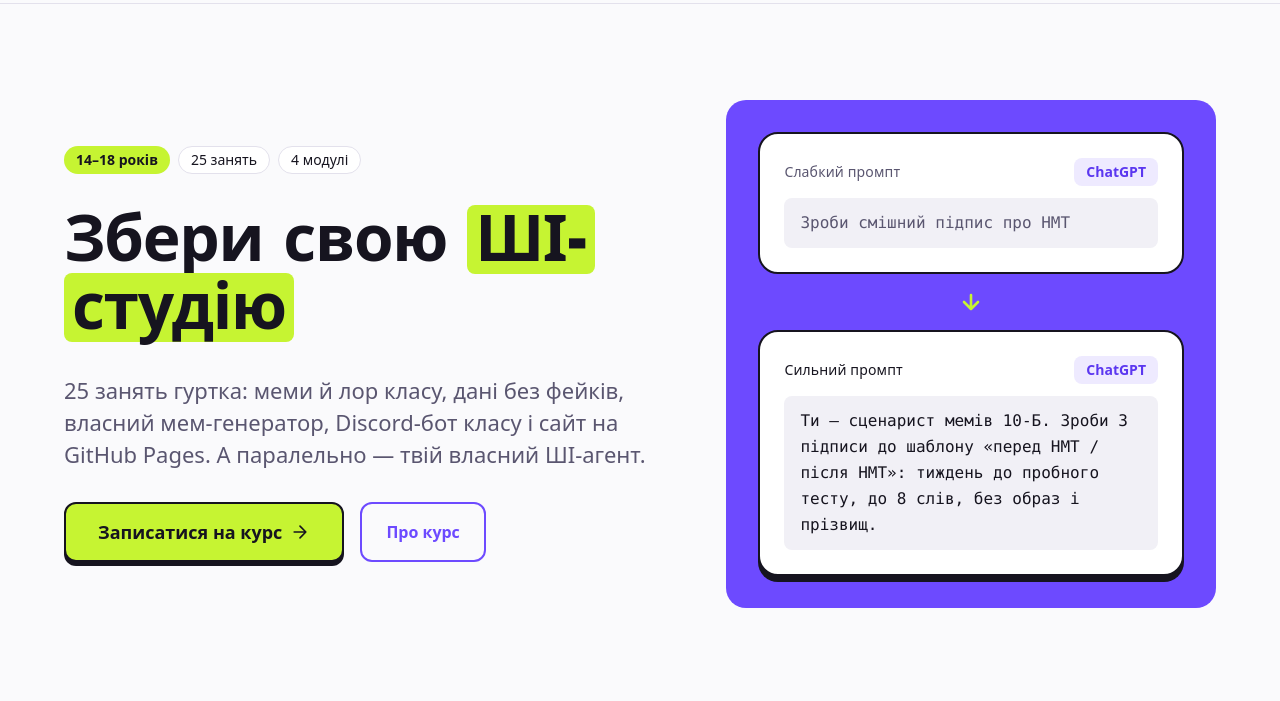
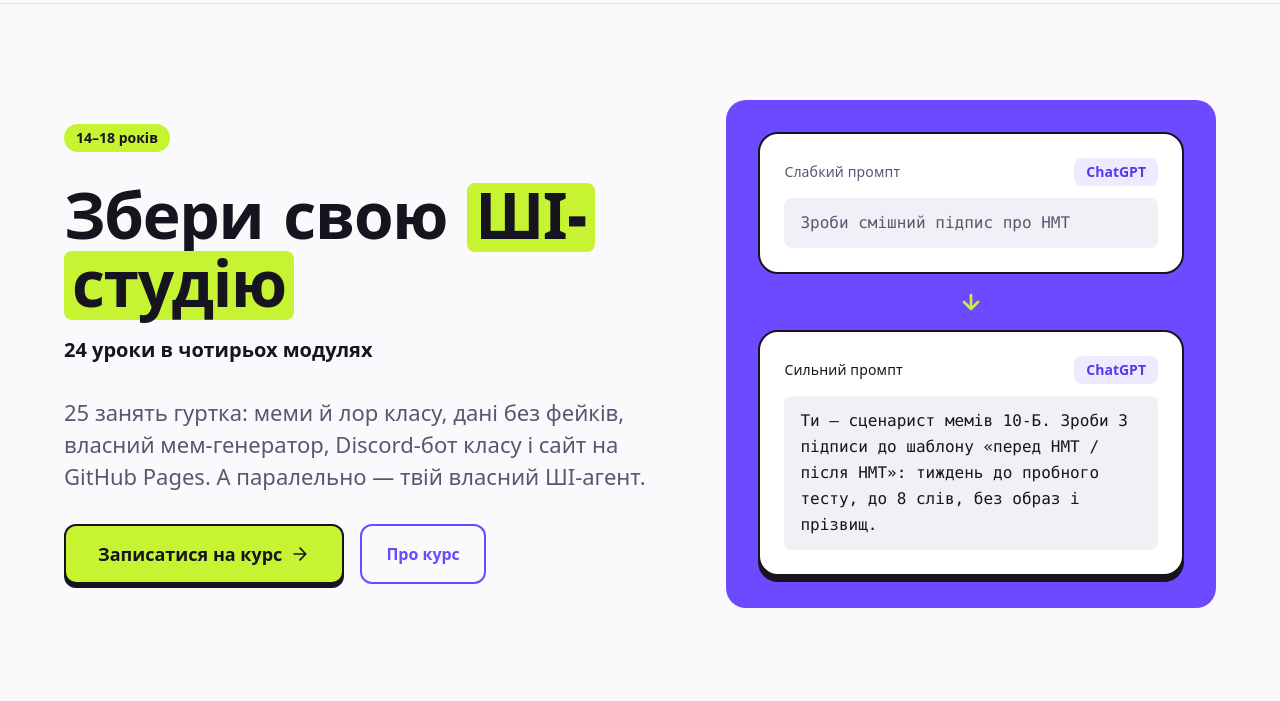
Before and after one commit to RomSnC/kurs-web-AI-I, a plain HTML site: page index.html in a window 1280 px wide. Shown: the part 87-788 px from the top of the page. Drawn offline with Linux system fonts and the light colour scheme.

Commit message:
Повернути рядок «24 уроки в чотирьох модулях» під назву курсу
На прохання замовника рядок знову стоїть під заголовком першого
екрана; мітки «25 занять» і «4 модулі» прибрано.

Решта сторінки (вступ, заголовок програми, модуль 4) досі каже
«25 занять» за макетом — числа треба узгодити.

Co-Authored-By: Claude Opus 5.5 <noreply@anthropic.com>

```diff
--- a/index.html
+++ b/index.html
@@ -127,6 +127,7 @@
     /* Перший екран */
     .hero { display: grid; grid-template-columns: minmax(0, 1.1fr) minmax(0, 0.9fr); gap: var(--space-8); align-items: center; }
     .hero-text { gap: var(--space-6); align-items: flex-start; }
+    .lessons-count { margin-top: calc(var(--space-4) * -1); font-size: 20px; line-height: 28px; font-weight: 600; }
     .actions { display: flex; flex-wrap: wrap; gap: var(--space-4); }
     .demo { background: var(--accent); border-radius: var(--radius-lg); padding: var(--space-6); display: flex; flex-direction: column; gap: var(--space-4); justify-content: center; min-height: 420px; }
     .prompt { background: var(--surface-card); border: 2px solid var(--text); border-radius: var(--radius-lg); padding: var(--space-5); display: flex; flex-direction: column; gap: var(--space-3); }
@@ -241,10 +242,9 @@
         <div class="stack hero-text">
           <div class="chips">
             <span class="badge">14–18 років</span>
-            <span class="chip">25 занять</span>
-            <span class="chip">4 модулі</span>
           </div>
           <h1 class="display">Збери свою <span class="mark">ШІ-студію</span></h1>
+          <p class="lessons-count">24 уроки в чотирьох модулях</p>
           <p class="lead muted">25 занять гуртка: меми й лор класу, дані без фейків, власний мем-генератор, Discord-бот класу і сайт на GitHub Pages. А паралельно — твій власний ШІ-агент.</p>
           <div class="actions">
             <a class="cta cta-lg" href="#apply">Записатися на курс
```
